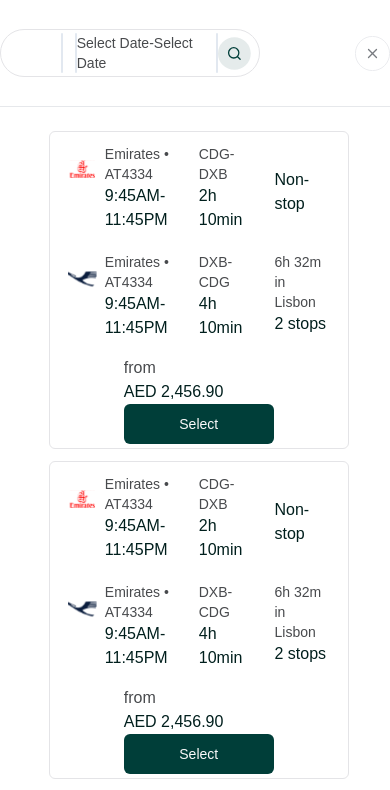
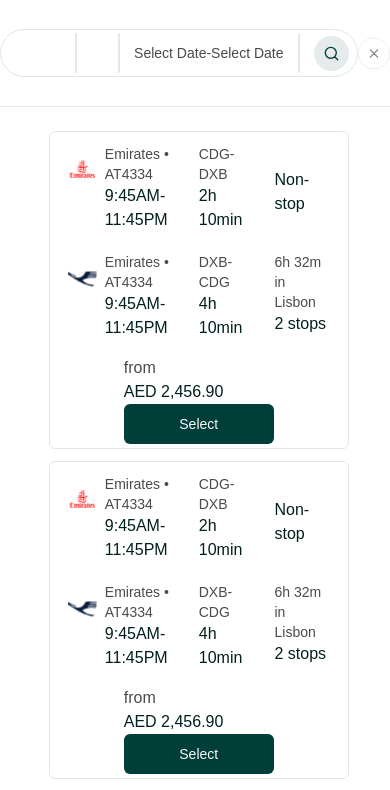
Before and after one commit to singhpriya147/JetSetGo, a Next.js app: page /result in a window 390 px wide. Shown: the top 790 px of the page. Built offline with nearby package versions, Linux system fonts and the light colour scheme.

Commit message:
modifies responsiveness to header

```diff
--- a/src/components/Header.tsx
+++ b/src/components/Header.tsx
@@ -41,8 +41,8 @@
           />
         </div>
       ) : (
-        <div className='h-[106px] bg-white w-3/4   mx-auto max-sm:text-sm max-sm:w-full flex justify-between items-center   '>
-          <div className='h-12  bg-white rounded-full w-2/3  border-size  pl-2 pr-2 border-[##E6E8EB] flex flex-row justify-between items-center'>
+        <div className='h-[106px] bg-white w-3/4   mx-auto max-sm:text-sm flex justify-between items-center  max-sm:ml-0 max-sm:mr-0 max-sm:w-full'>
+          <div className='h-12  bg-white rounded-full w-2/3 max-sm:w-full  border-size  pl-2 pr-2 border-[##E6E8EB] flex flex-row justify-between items-center'>
             <div className=' pr-10 '>
               <span className='mr-3 font-bold accent-text'>
                 {departureCity?.code}
@@ -59,9 +59,10 @@
             <div className='w-0.5 h-10 bg-slate-200 rounded-md'></div>
 
             <div className='flex fel-row'>
-              <span>
-                {formatDate(departureDate)}-{formatDate(returnDate)}
-              </span>
+              <p>
+                <span> {formatDate(departureDate)}</span>-
+                <span>{formatDate(returnDate)}</span>
+              </p>
             </div>
             <div className='w-0.5 h-10 bg-slate-200 rounded-sm'></div>
             <HeaderSerachIcon
```
